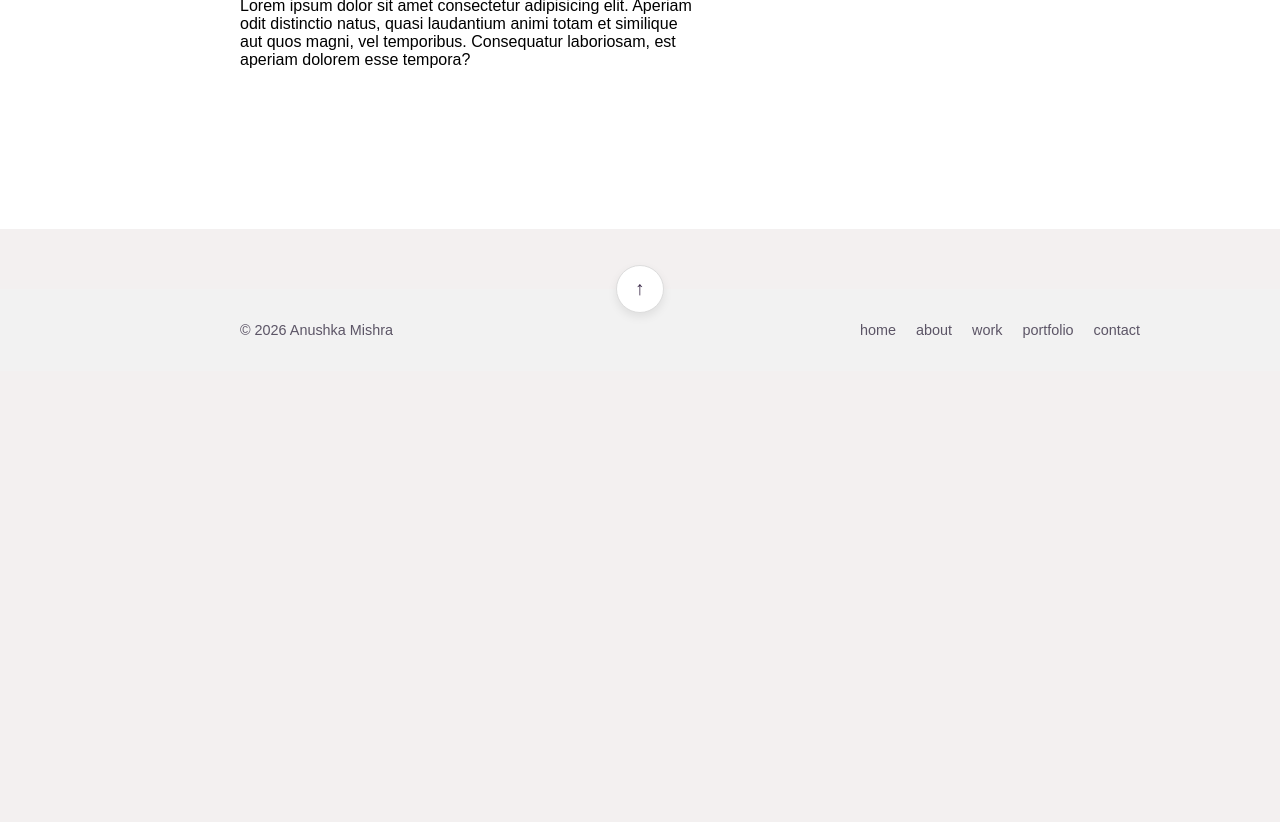
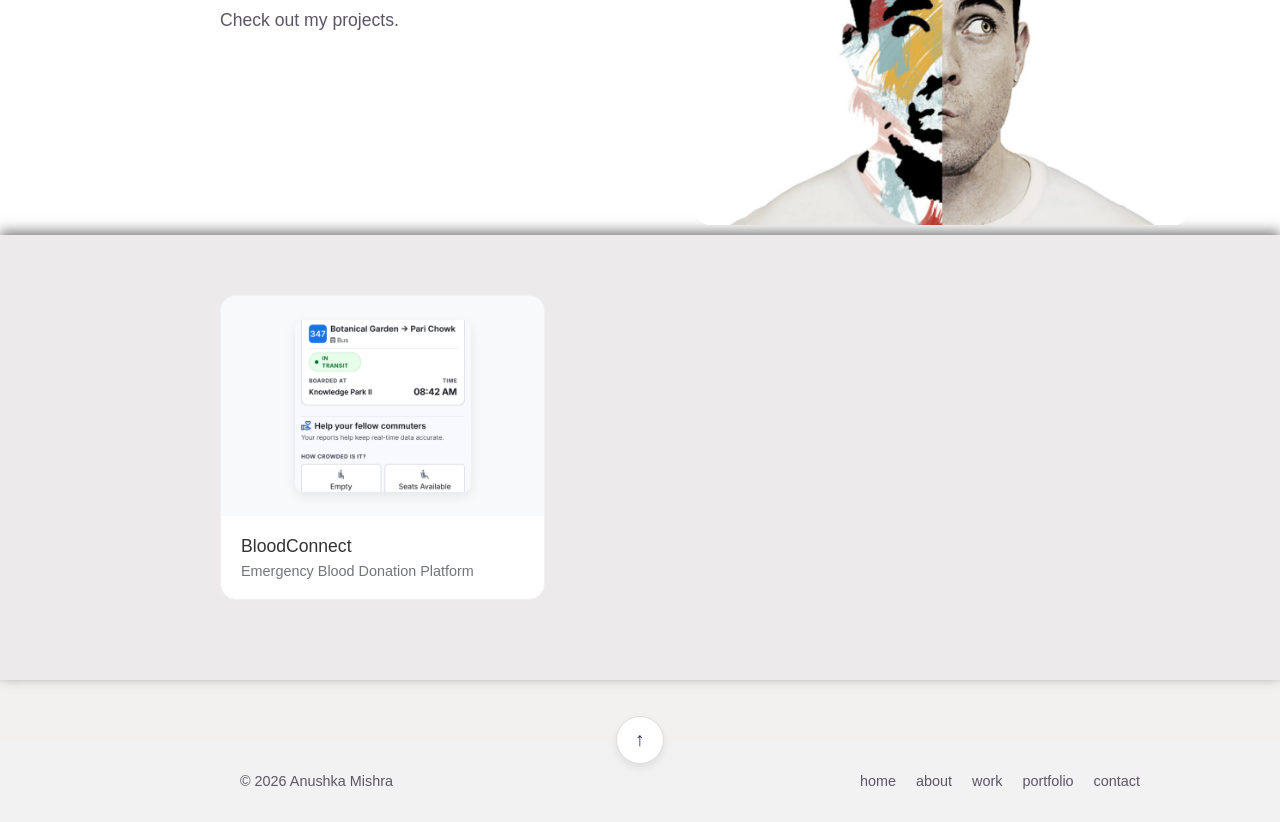
Before and after one commit to nushka08/portfolio, a plain HTML site: page work.html in a window 1280 px wide. Shown: the part 350-1172 px from the top of the page. Before the commit the page ends 800 px from the top, so only its background shows below. Drawn offline with Linux system fonts and the light colour scheme.

Commit message:
Update work.html

```diff
--- a/style.css
+++ b/style.css
@@ -512,3 +512,102 @@ footer {
   transform: translateY(-50%) translateX(0);
   border-color: #757679;
 }
+
+
+/*WORK*/
+.work-section{
+  background: #f7f4f4;
+  border-top: 1px solid #e0e0e0;
+  padding-top: 60px;
+  margin-top: 60px;
+  box-shadow: 0 4px 12px rgba(0,0,0,0.05);
+}
+
+
+.work-grid ul {
+  display: grid;
+  grid-template-columns: repeat(auto-fill, minmax(320px, 1fr));
+  gap: 2rem;
+  max-width: 1200px;
+  margin: 0 auto;
+  padding: 0;
+  list-style: none;
+  margin-left: 200px;
+}
+
+.work-card {
+  display: flex;
+  flex-direction: column;
+  background: #ffffff;
+  border-radius: 16px;
+  border: 1px solid #eef0f2;
+  overflow: hidden;
+  text-decoration: none;
+  color: inherit;
+  transition: transform 0.2s ease, box-shadow 0.2s ease;
+}
+
+.work-card:hover {
+  transform: translateY(-4px);
+  box-shadow: 0 12px 24px rgba(0, 0, 0, 0.25);
+
+}
+
+.work-thumb {
+  width: 100%;
+  height: 220px;
+  background: #f7f9fa;
+  display: flex;
+  align-items: center;
+  justify-content: center;
+  overflow: hidden;
+  padding: 1.5rem;
+  box-sizing: border-box;
+}
+
+.work-thumb img {
+  max-width: 100%;
+  max-height: 100%;
+  object-fit: contain;
+  border-radius: 8px;
+  box-shadow: 0 4px 12px rgba(0, 0, 0, 0.08);
+}
+
+.work-info {
+  position: relative;
+  padding: 1.25rem;
+  padding-right:2.5rem;
+}
+
+.work-title {
+  margin: 0 0 0.35rem 0;
+  font-size: 1.1rem;
+  font-weight: 300;
+  color: #333333;
+}
+
+.work-tag {
+  margin: 0;
+  font-size: 0.9rem;
+  color: #71767b;
+}
+
+.work-arrow {
+  position: absolute;
+  right: 1.25rem;
+  top: 50%;
+  transform: translateY(-50%) translateX(-8px);
+  width: 10px;
+  height: 10px;
+  border-top: 2.5px solid #a0aab4;
+  border-right: 2.5px solid #a0aab4;
+  rotate: 45deg;
+  opacity: 0;
+  pointer-events: none;
+  transition: opacity 0.25s ease, transform 0.25s ease, border-color 0.25s ease;
+}
+.work-card:hover .work-arrow {
+  opacity: 1;
+  transform: translateY(-50%) translateX(0);
+  border-color: #757679;
+}
--- a/work.html
+++ b/work.html
@@ -33,16 +33,34 @@
 </nav>
 <section class="contact-hero">
     <div class="contact-hero-grid">
-        <div >
+        <div>
             <h1>work.</h1>
-            <section>
-                <p>Lorem ipsum dolor sit amet consectetur adipisicing elit. Aperiam odit distinctio natus, quasi laudantium animi totam et similique aut quos magni, vel temporibus. Consequatur laboriosam, est aperiam dolorem esse tempora?</p>
-            </section>
+            <p class="tagline">Check out my projects.</p>
+        </div>
+        <div class="contact-hero-image">
+            <img src="1.png" alt="Anushka">
         </div>
     </div>
 </section>
+
+<section class="sec2">
+  <div class="work-grid">
+    <ul>
+        <li style="opacity:1;">
+            <a class="work-card" href="https://encouraging-let-870968.framer.app/" target="_blank" rel="noopener">
+                <div class="work-thumb">
+                    <img src="3.png" alt="Bloodconnect app screenshot">
+                </div>
+                <div class="work-info">
+                    <span class="work-arrow"></span>
+                      <h3 class="work-title">BloodConnect</h3>
+                      <p class="work-tag">Emergency Blood Donation Platform</p>
+                </div>
+            </a>
+        </li>
+    </ul>
+  </div>
 </section>
-
 
 <footer>
   <a href="#top" class="back-to-top">↑</a>
```
